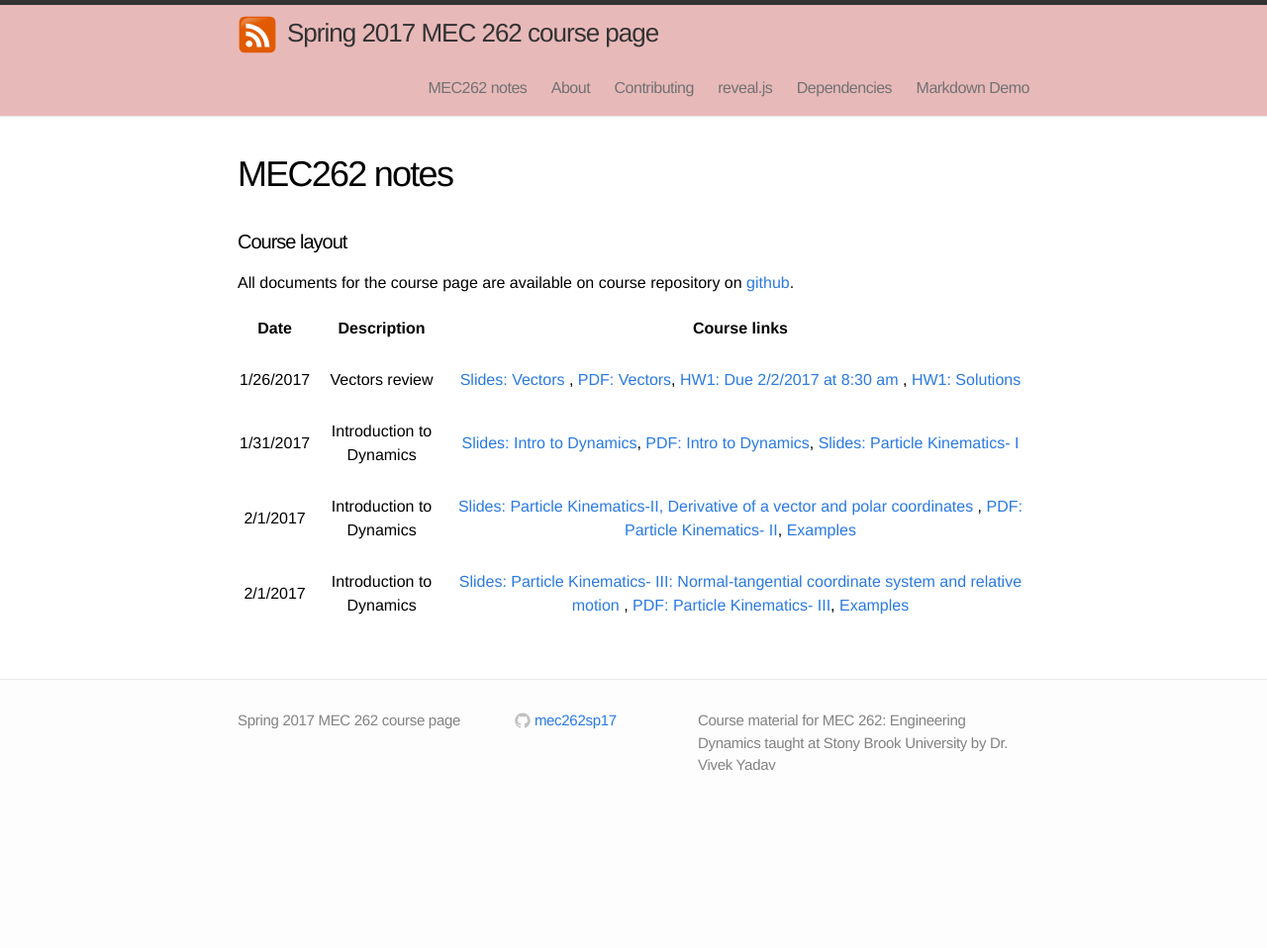
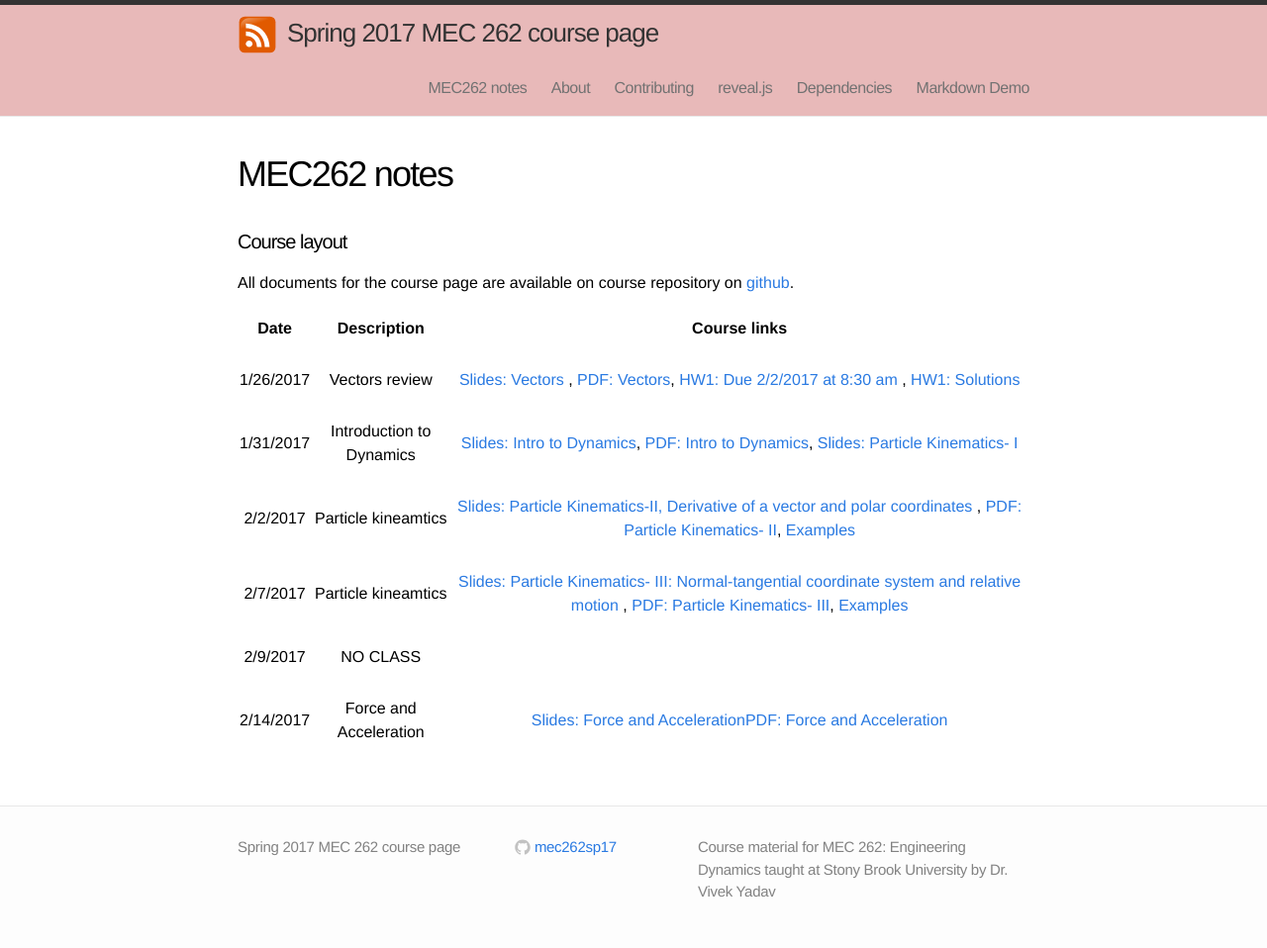
Before and after one commit to mec262sp17/mec262sp17.github.io, a Jekyll site: the page built from Course_materials.md, in a window 1280 px wide. Shown: the whole page at 99% size. Built offline with Jekyll 4.4.1, drawn with Linux system fonts in a browser that asks for light colours; before the commit the page ends 900 px from its top, so only the background shows below that.

Commit message:
updated ch3
updated ch3

```diff
--- a/Course_materials.md
+++ b/Course_materials.md
@@ -19,6 +19,10 @@ All documents for the course page are available on course repository on [github]
 | | | |
 |       1/31/2017    |    Introduction to Dynamics |  [Slides: Intro to Dynamics](https://mec262sp17.github.io/Presentations/Ch1_Intro_to_Dynamics.html#/), [PDF: Intro to Dynamics](https://mec262sp17.github.io/Presentations/Ch1_Intro_to_Dynamics.pdf), [Slides: Particle Kinematics- I](https://mec262sp17.github.io/Presentations/Ch2_Particle_Kinematics.html#/)          |
 | | | |
-|       2/1/2017    |    Introduction to Dynamics |  [Slides: Particle Kinematics-II, Derivative of a vector and polar coordinates](https://mec262sp17.github.io/Presentations/Ch2_Particle_Kinematics_2.html#/)   , [PDF: Particle Kinematics- II](https://mec262sp17.github.io/Presentations/Ch2_Particle_Kinematics_2.pdf), [Examples](https://mec262sp17.github.io/Notes/examples_212017_mec262.pdf)        |
+|       2/2/2017    |    Particle kineamtics |  [Slides: Particle Kinematics-II, Derivative of a vector and polar coordinates](https://mec262sp17.github.io/Presentations/Ch2_Particle_Kinematics_2.html#/)   , [PDF: Particle Kinematics- II](https://mec262sp17.github.io/Presentations/Ch2_Particle_Kinematics_2.pdf), [Examples](https://mec262sp17.github.io/Notes/examples_212017_mec262.pdf)        |
 | | | |
-|       2/1/2017    |    Introduction to Dynamics |  [Slides: Particle Kinematics- III: Normal-tangential coordinate system and relative motion](https://mec262sp17.github.io/Presentations/Ch2_Particle_Kinematics_3.html#/)   , [PDF: Particle Kinematics- III](https://mec262sp17.github.io/Presentations/Ch2_Particle_Kinematics_3.pdf), [Examples](https://mec262sp17.github.io/Notes/examples_252017_mec262.pdf)        |
+|       2/7/2017    |    Particle kineamtics|  [Slides: Particle Kinematics- III: Normal-tangential coordinate system and relative motion](https://mec262sp17.github.io/Presentations/Ch2_Particle_Kinematics_3.html#/)   , [PDF: Particle Kinematics- III](https://mec262sp17.github.io/Presentations/Ch2_Particle_Kinematics_3.pdf), [Examples](https://mec262sp17.github.io/Notes/examples_252017_mec262.pdf)        |
+| | | |
+|       2/9/2017    |    NO CLASS |       |
+| | | |
+|       2/14/2017    |    Force and Acceleration | [Slides: Force and Acceleration](https://mec262sp17.github.io/Presentations/Ch3_Force_and_Acceleration.html#/)[PDF: Force and Acceleration](https://mec262sp17.github.io/Presentations/Ch3_Force_and_Acceleration.pdf)      |
```
